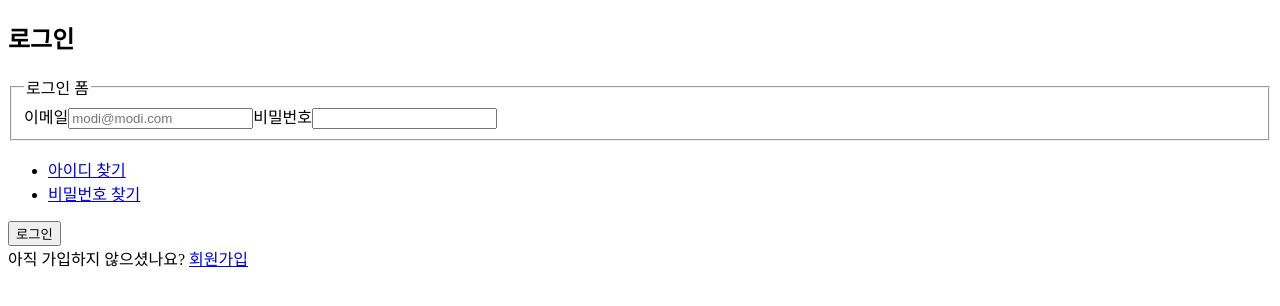
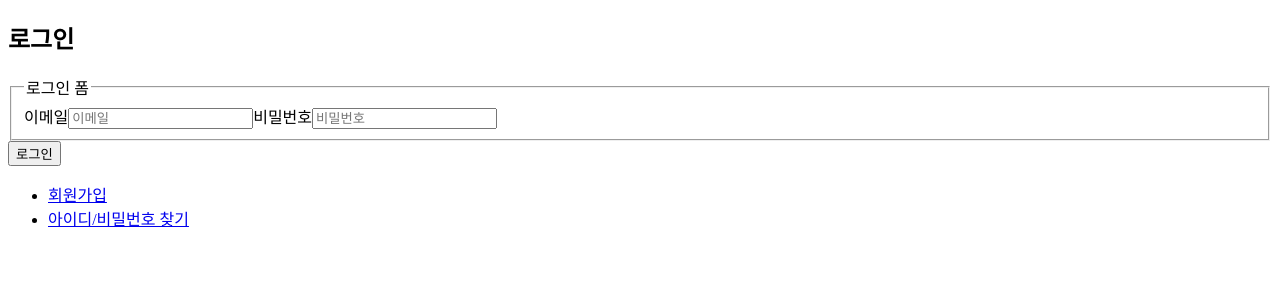
Before and after one commit to techitPlus-FE-team3/open_market_projerct, a React (Vite) app in the folder open-market/: page /signin in a window 1280 px wide. Shown: the top 306 px of the page. Built offline with nearby package versions, Linux system fonts and the light colour scheme.

Commit message:
:lipstick:[Design] 피그마 디자인에 맞게 로그인 페이지 마크업 수정 #44

```diff
--- a/open-market/src/pages/SignIn.tsx
+++ b/open-market/src/pages/SignIn.tsx
@@ -12,23 +12,21 @@
 				<fieldset>
 					<legend>로그인 폼</legend>
 					<label htmlFor="email">이메일</label>
-					<input type="text" id="email" placeholder="modi@modi.com" />
+					<input type="text" id="email" placeholder="이메일" />
 					<label htmlFor="password">비밀번호</label>
-					<input type="password" id="password" />
+					<input type="password" id="password" placeholder="비밀번호" />
 				</fieldset>
-				<ul>
-					<li>
-						<Link to="/">아이디 찾기</Link>
-					</li>
-					<li>
-						<Link to="/">비밀번호 찾기</Link>
-					</li>
-				</ul>
+
 				<button type="submit">로그인</button>
 			</form>
-			<span>
-				아직 가입하지 않으셨나요? <Link to="/signup">회원가입</Link>
-			</span>
+			<ul>
+				<li>
+					<Link to="/signup">회원가입</Link>
+				</li>
+				<li>
+					<Link to="/">아이디/비밀번호 찾기</Link>
+				</li>
+			</ul>
 		</section>
 	);
 }
```
